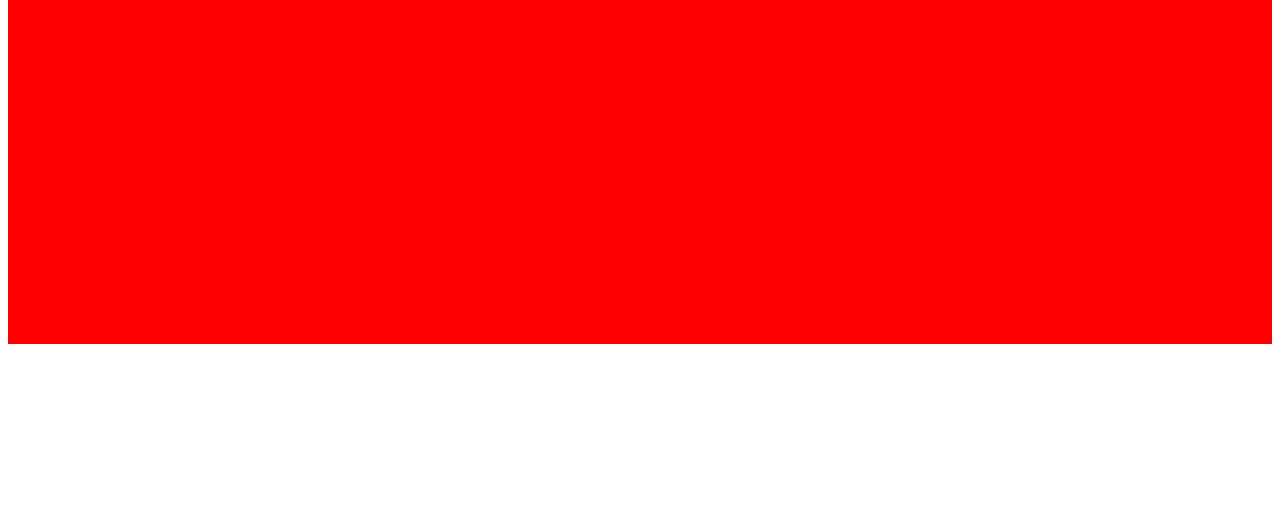
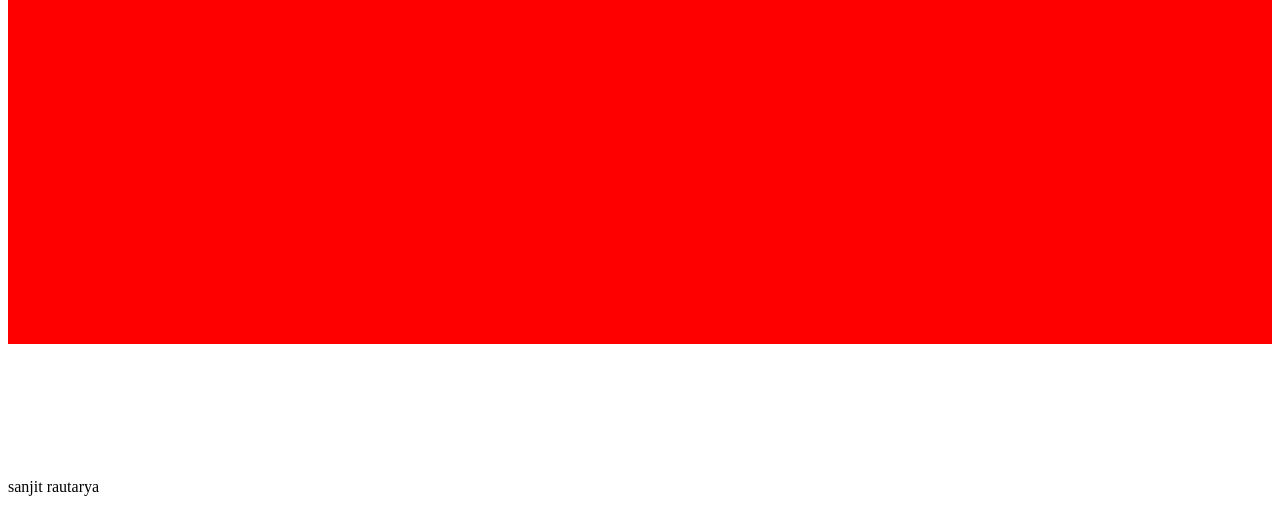
Before and after one commit to ranjitkuna/firstheroku, a website: page index.html in a window 1280 px wide. Shown: the part 590-1102 px from the top of the page. Before the commit the page ends 1068 px from the top, so only its background shows below. Drawn offline with Linux system fonts and the light colour scheme.

Commit message:
small changes done

```diff
--- a/index.html
+++ b/index.html
@@ -20,7 +20,7 @@
 <body>
 
     <h1>this is home page</h1>
-
+<p>sanjit rautarya</p>
 
 
 
```
